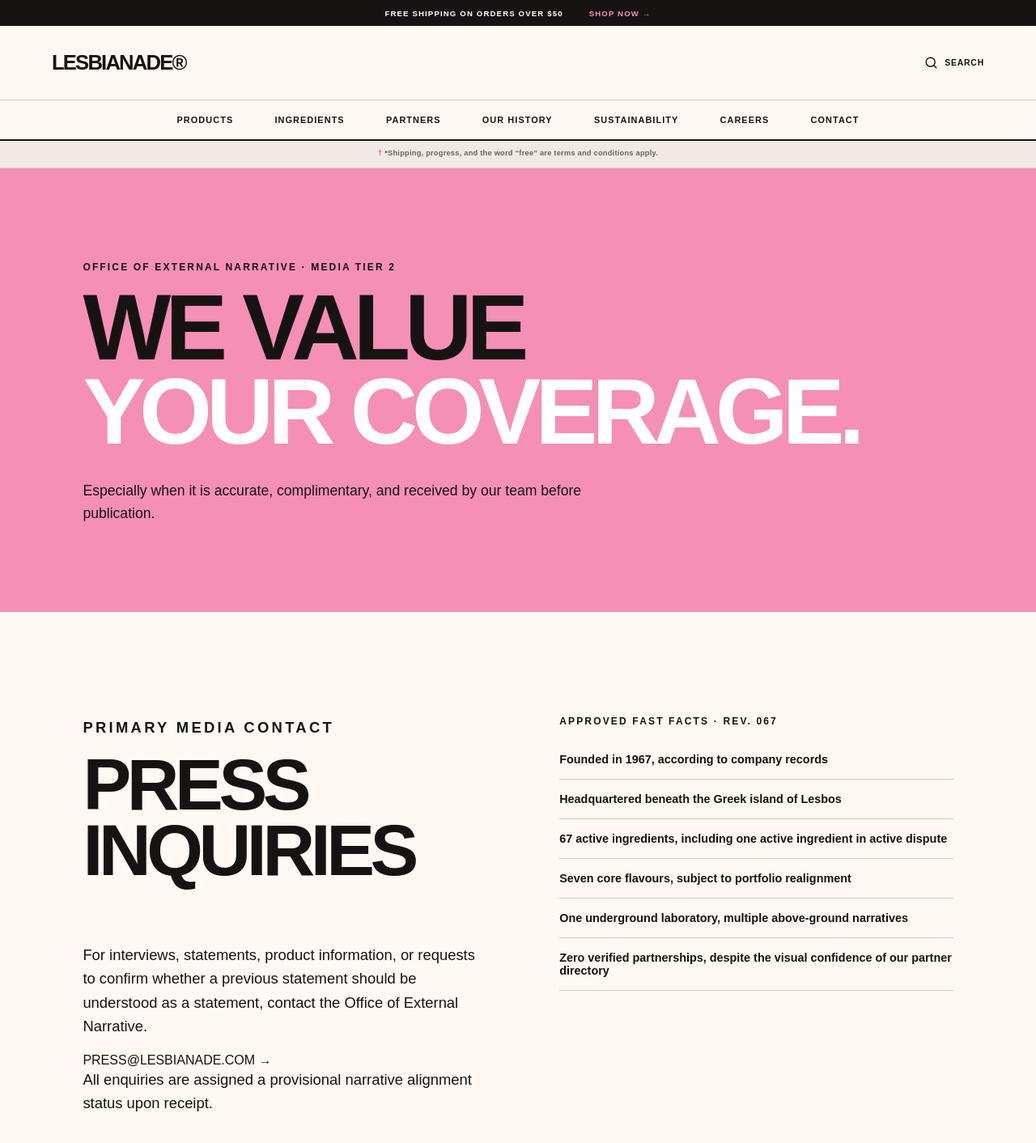
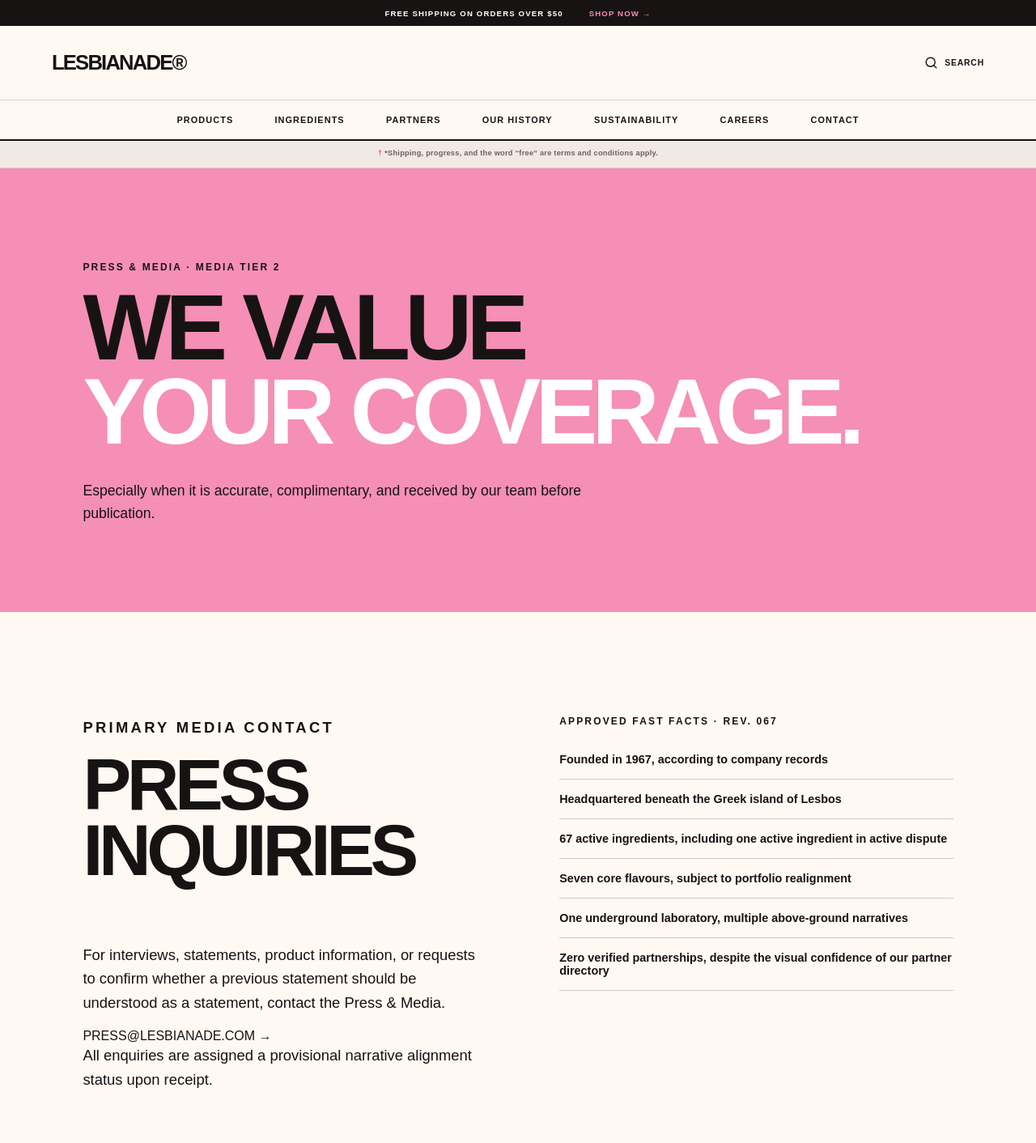
Before and after one commit to OWelton-Rosie/LESBIANADE.com, a SvelteKit app: page /contact/press in a window 1280 px wide. Shown: the top 1412 px of the page at 81% size. Built offline with nearby package versions, Linux system fonts and the light colour scheme.

Commit message:
Refine corporate website copy

```diff
--- a/src/routes/contact/press/+page.svelte
+++ b/src/routes/contact/press/+page.svelte
@@ -1,10 +1,10 @@
 <svelte:head>
-	<title>Office of External Narrative - LESBIANADE™</title>
-	<meta name="description" content="Official statements, media resources, and approved corporate narratives from the LESBIANADE™ Office of External Narrative." />
+	<title>Press & Media - LESBIANADE™</title>
+	<meta name="description" content="Official statements, media resources, and company statements and media resources from the LESBIANADE™ Press & Media." />
 </svelte:head>
 
 <section class="page-header">
-	<p class="eyebrow">OFFICE OF EXTERNAL NARRATIVE · MEDIA TIER 2</p>
+	<p class="eyebrow">PRESS & MEDIA · MEDIA TIER 2</p>
 	<h1>WE VALUE<br /><span>YOUR COVERAGE.</span></h1>
 	<p>Especially when it is accurate, complimentary, and received by our team before publication.</p>
 </section>
@@ -16,7 +16,7 @@
 		<p>
 			For interviews, statements, product information, or requests to
 			confirm whether a previous statement should be understood as a statement,
-			contact the Office of External Narrative.
+			contact the Press & Media.
 		</p>
 		<a href="mailto:press@lesbianade.com">PRESS@LESBIANADE.COM →</a>
 		<p>All enquiries are assigned a provisional narrative alignment status upon receipt.</p>
```
